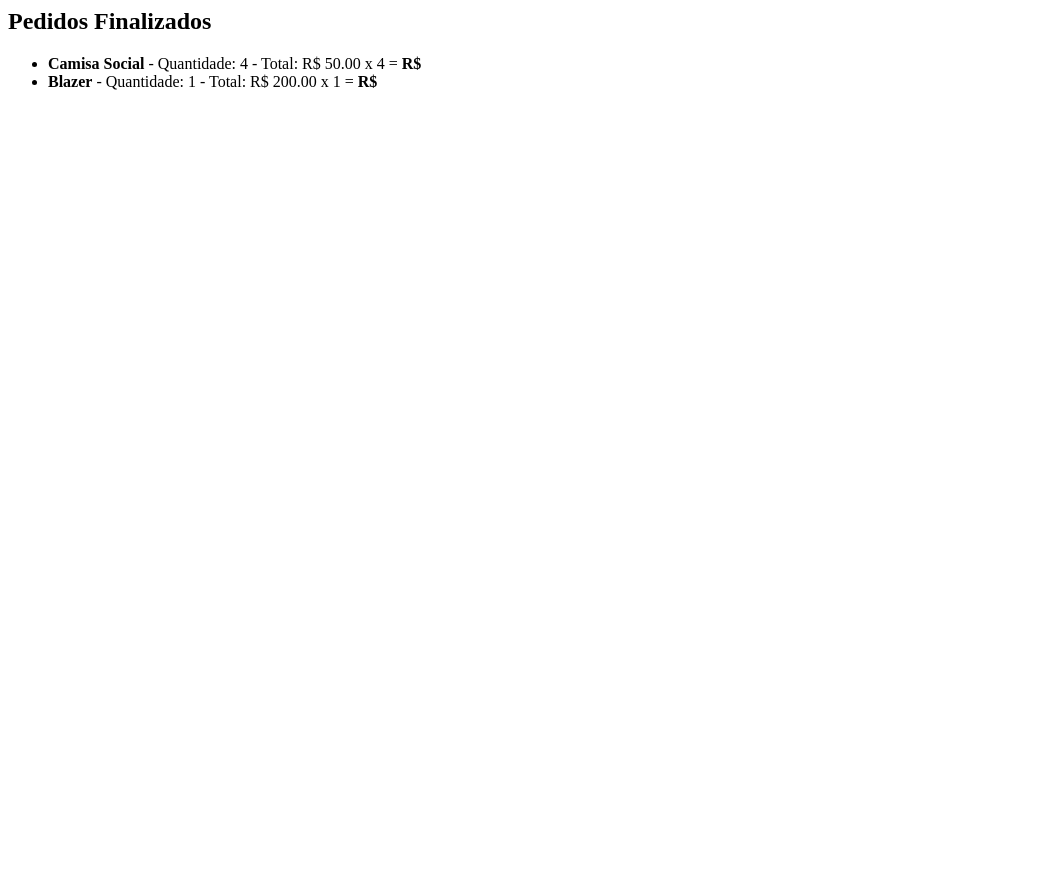
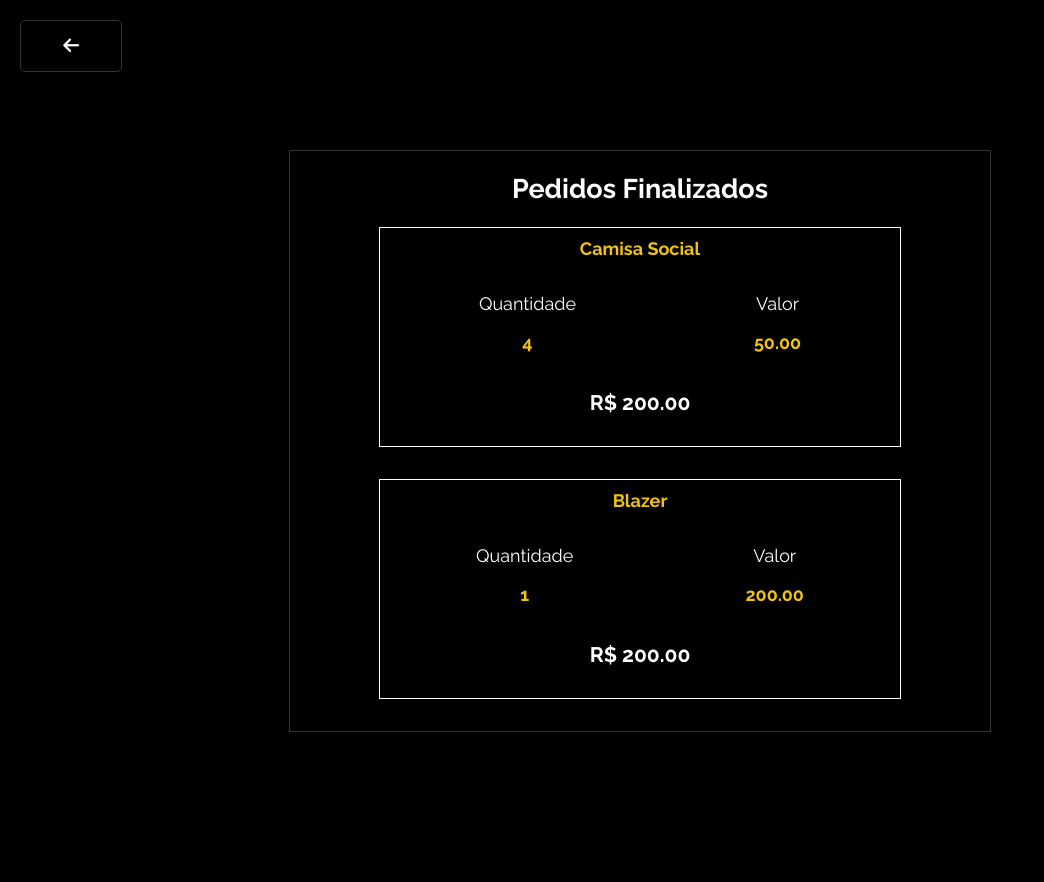
Before and after one commit to Guithentges/Aura, a Django app: template aura/auraapp/templates/auraapp/pedidos.html in a window 1280 px wide. Shown: the whole page, without its empty margins (0-1044 px from the left). Before the commit the page ends 90 px from the top, so only its background shows below. Run offline with Django 5.2, Linux system fonts and the light colour scheme; the template is opened without the code that fills it: values that come from a table or form of the project are taken from there, others are empty; data comes from the database, SQL or seed files in the repository; both versions use the stored data as it was after the commit.

Commit message:
Finalizando templates

```diff
--- a/aura/auraapp/templates/auraapp/pedidos.html
+++ b/aura/auraapp/templates/auraapp/pedidos.html
@@ -1,16 +1,104 @@
+<link rel="stylesheet" href="https://cdnjs.cloudflare.com/ajax/libs/font-awesome/6.5.0/css/all.min.css">
+<title>Aura</title>
+<link rel="preconnect" href="https://fonts.googleapis.com">
+<link rel="preconnect" href="https://fonts.gstatic.com" crossorigin>
+<link href="https://fonts.googleapis.com/css2?family=Inter:ital,opsz,wght@0,14..32,100..900;1,14..32,100..900&family=Open+Sans:ital,wght@0,300..800;1,300..800&family=Raleway:ital,wght@0,100..900;1,100..900&family=Roboto+Flex:opsz,wght@8..144,100..1000&family=Roboto+Mono:ital,wght@0,100..700;1,100..700&family=Sora:wght@100..800&display=swap" rel="stylesheet">
+
+
+<body>
+    <a href="{% url 'home' %}" class="sair">
+        <i class="fas fa-arrow-left"></i>
+    </a>
+    <div class="pedidos-container">
         <h2>Pedidos Finalizados</h2>
-
         {% if pedidos %}
-    <ul>
                 {% for pedido in pedidos %}
-            <li>
-                <strong>{{ pedido.produto.nome }}</strong> -
-                Quantidade: {{ pedido.quantidade }} -
-                Total: R$ {{ pedido.produto.preco|floatformat:2 }} x {{ pedido.quantidade }} =
-                <strong>R$ {{ pedido.produto.preco|floatformat:2|add:pedido.quantidade }}</strong>
-            </li>
+                    <div class="pedido-card">
+                        <strong>{{ pedido.produto.nome }}</strong>
+                        <div class="pedido-detalhes">
+                            <div class="pedido-descricao">
+                                <p>Quantidade</p> <strong>{{ pedido.quantidade }} </strong>
+                            </div>
+                            <div class="pedido-descricao">
+                                <p>Valor</p> <strong>{{ pedido.produto.preco|floatformat:2 }} </strong>
+                            </div>
+                        </div>
+                        <h3>R$ {{ pedido.subtotal }}</h3>
+                    </div>
                 {% endfor %}
-    </ul>
         {% else %}
             <p>Você ainda não finalizou nenhum pedido.</p>
         {% endif %}
+    </div>
+</body>
+
+<style>
+    body{
+        background-color: black;
+        color: #fff;
+        font-family: 'Raleway', sans-serif;
+        font-size: 18px;
+    }
+    a{
+            text-decoration: none;
+        }
+        .sair{
+        position: absolute;
+        left: 20px;
+        top: 20px;
+        width: 100px;
+        height: 50px;
+        display: flex;
+        justify-content: center;
+        align-items: center;
+        border: 1px solid #333;
+        border-radius: 5px;
+        transition: all 500ms ease;
+        & i{
+            color: #fff;
+            transition: all 500ms ease;
+        }
+    }
+    .sair:hover{
+        border: 1px solid #f1c40f;
+        & i{
+            color: #f1c40f;
+        }
+    }
+    .pedidos-container{
+        margin: 150px auto;
+        border: 1px solid #333;
+        width: 700px;
+        display: flex;
+        flex-direction: column;
+        align-items: center;
+        justify-content: center;
+
+    }
+    .pedido-card{
+        border: 1px solid #fff;
+        padding: 10px;
+        margin-bottom: 32px;
+        display: flex;
+        flex-direction: column;
+        justify-content: center;
+        align-items: center;
+        gap: 16px;
+    }
+    strong{
+        color: #f1c40f;
+    }
+    .pedido-descricao{
+        display: flex;
+        flex-direction: column;
+        justify-content: center;
+        align-items: center;
+    }
+    .pedido-detalhes{
+        display: flex;
+        flex-direction: row;
+        justify-content: space-around;
+        align-items: center;
+        width: 500px;
+    }
+</style>
```
Also changed, not shown: aura/auraapp/templates/auraapp/index.html (+12 -4 lines), aura/db.sqlite3. Lines whose indentation alone changed are shown as unchanged.
